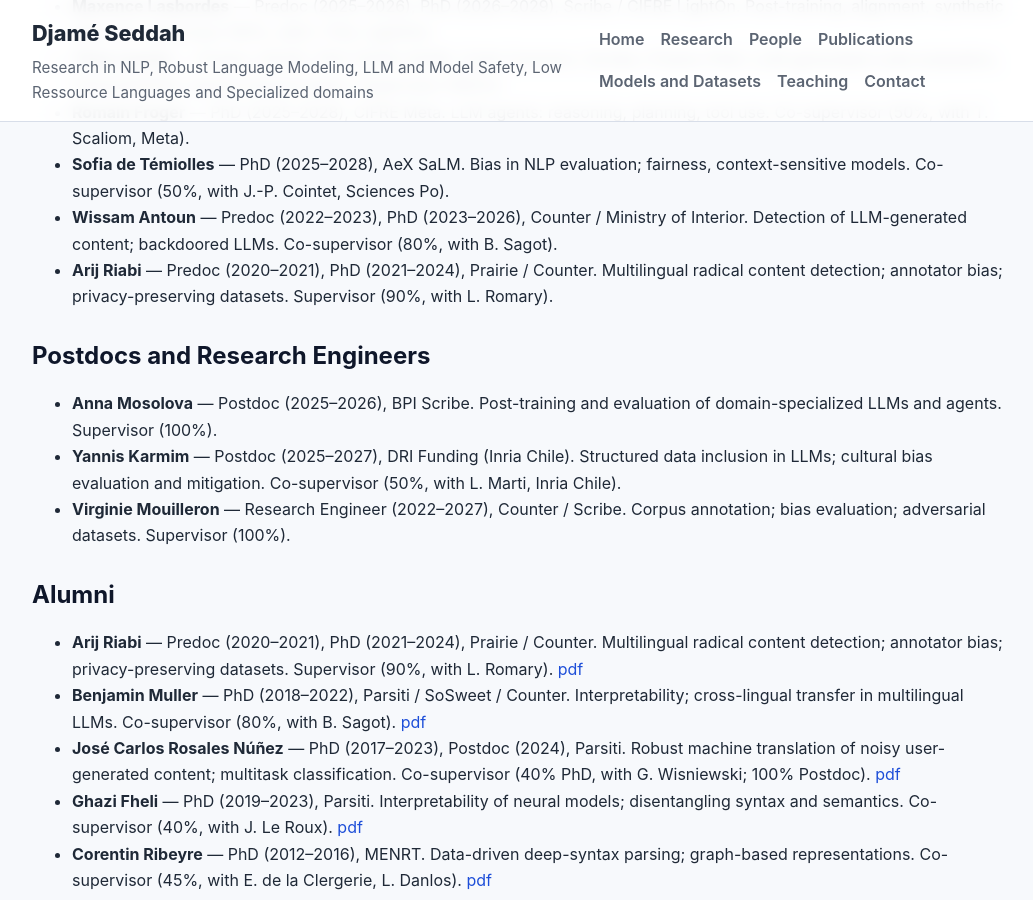
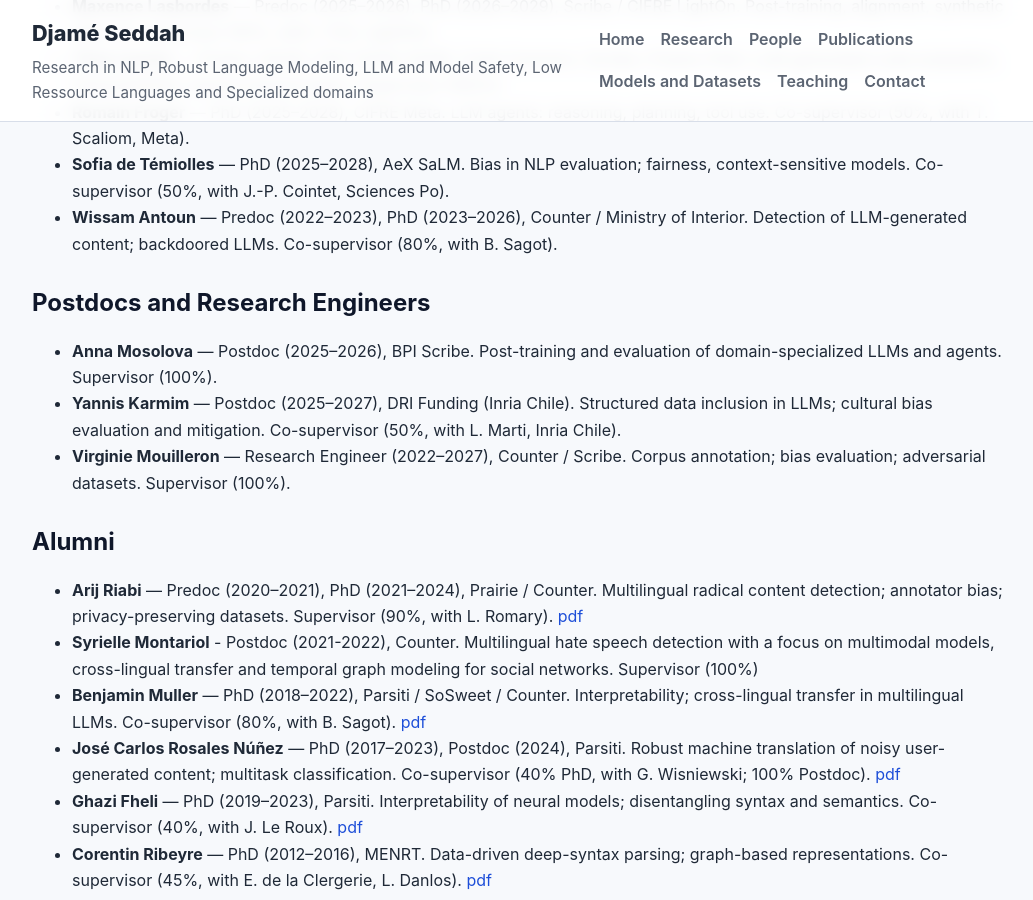
Before and after one commit to dseddah/dseddah.github.io, a Jekyll site: the page built from people.md, in a window 1280 px wide and 900 px high, scrolled down 352 px. Shown: the whole window, without its empty margins (118-1151 px from the left). Built offline with Jekyll 4.4.1, drawn with Linux system fonts in a browser that asks for light colours.

Commit message:
Update people.md

```diff
--- a/people.md
+++ b/people.md
@@ -14,7 +14,7 @@ layout: default
 - **Romain Froger** — PhD (2025–2028), CIFRE Meta. LLM agents: reasoning, planning, tool use. Co-supervisor (50%, with T. Scaliom, Meta).
 - **Sofia de Témiolles** — PhD (2025–2028), AeX SaLM. Bias in NLP evaluation; fairness, context-sensitive models. Co-supervisor (50%, with J.-P. Cointet, Sciences Po).
 - **Wissam Antoun** — Predoc (2022–2023), PhD (2023–2026), Counter / Ministry of Interior. Detection of LLM-generated content; backdoored LLMs. Co-supervisor (80%, with B. Sagot).
-- **Arij Riabi** — Predoc (2020–2021), PhD (2021–2024), Prairie / Counter. Multilingual radical content detection; annotator bias; privacy-preserving datasets. Supervisor (90%, with L. Romary).
+
 
 ## Postdocs and Research Engineers
 
@@ -25,6 +25,7 @@ layout: default
 ## Alumni
 
 - **Arij Riabi** — Predoc (2020–2021), PhD (2021–2024), Prairie / Counter. Multilingual radical content detection; annotator bias; privacy-preserving datasets. Supervisor (90%, with L. Romary). [pdf](https://theses.hal.science/tel-05123132)
+- **Syrielle Montariol** - Postdoc (2021-2022), Counter. Multilingual hate speech detection with a focus on multimodal models, cross-lingual transfer and temporal graph modeling for social networks. Supervisor (100%)
 - **Benjamin Muller** — PhD (2018–2022), Parsiti / SoSweet / Counter. Interpretability; cross-lingual transfer in multilingual LLMs. Co-supervisor (80%, with B. Sagot). [pdf](https://theses.hal.science/tel-03966952)
 - **José Carlos Rosales Núñez** — PhD (2017–2023), Postdoc (2024), Parsiti. Robust machine translation of noisy user-generated content; multitask classification. Co-supervisor (40% PhD, with G. Wisniewski; 100% Postdoc). [pdf](https://theses.hal.science/tel-04301123v1/file/99412_ROSALES_NUNEZ_2023_archivage.pdf)
 - **Ghazi Fheli** — PhD (2019–2023), Parsiti. Interpretability of neural models; disentangling syntax and semantics. Co-supervisor (40%, with J. Le Roux). [pdf](https://theses.hal.science/tel-04126269v1)
```
